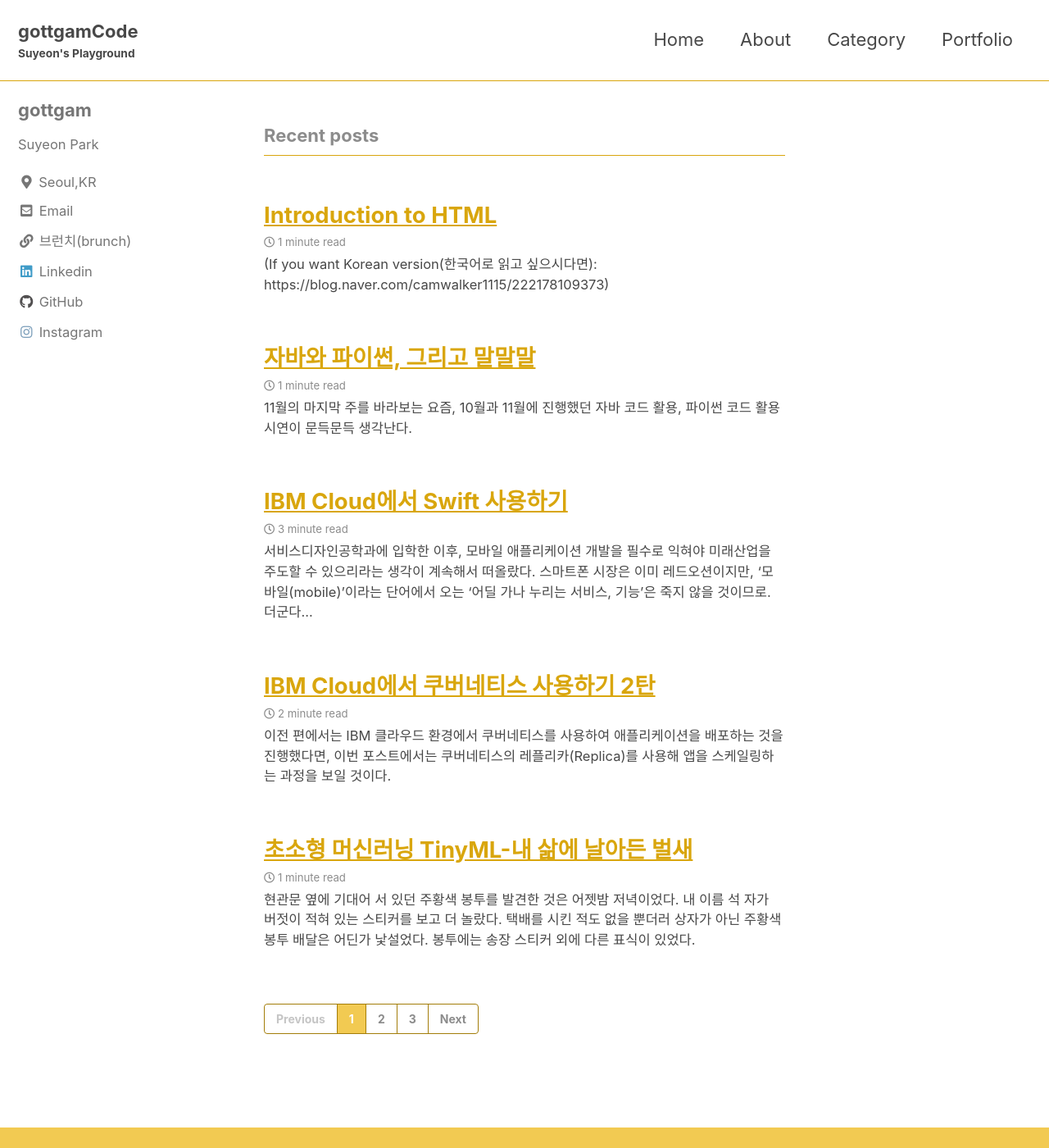
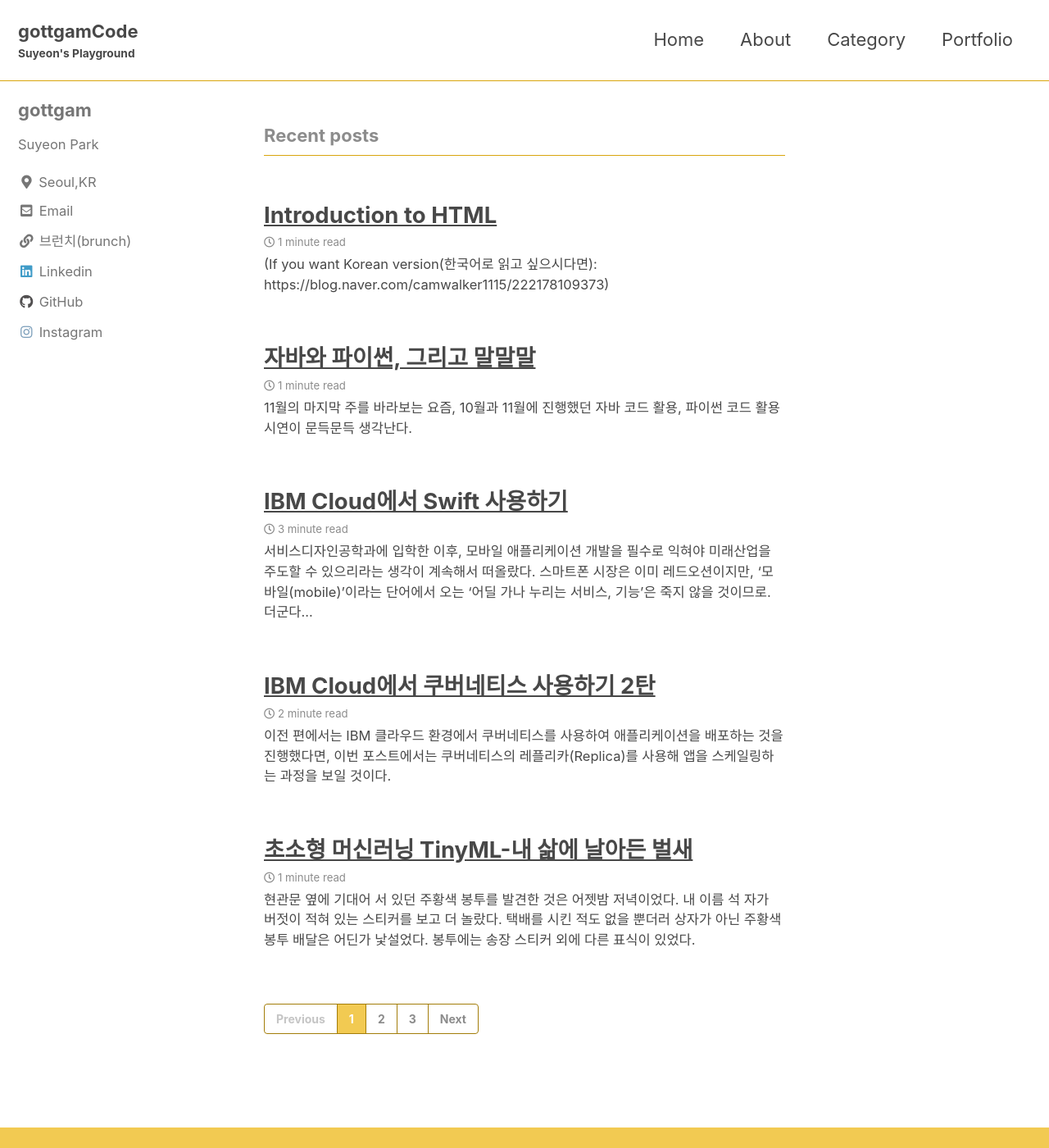
Before and after one commit to gottgam/gottgam.github.io, a Jekyll site: the page built from index.html, in a window 1280 px wide and 1400 px high. Shown: the whole window at 82% size. Built offline with Jekyll 4.4.1, drawn with Linux system fonts in a browser that asks for light colours; cached includes are drawn as plain includes; the list of posts is cut into pages by our own code.

Commit message:
Update _plain.scss

```diff
--- a/_sass/minimal-mistakes/skins/_plain.scss
+++ b/_sass/minimal-mistakes/skins/_plain.scss
@@ -9,7 +9,7 @@ $muted-text-color: #8C8C8C !default;
 $primary-color: #F2CA52 !default;
 $border-color: #D9A60D !default;
 $footer-background-color: $primary-color !default;
-$link-color: #D9A60D !default;
+$link-color: #484848 !default;
 $masthead-link-color: $text-color !default;
 $masthead-link-color-hover: $text-color !default;
 $navicon-link-color-hover: mix(#fff, $text-color, 80%) !default;
```
